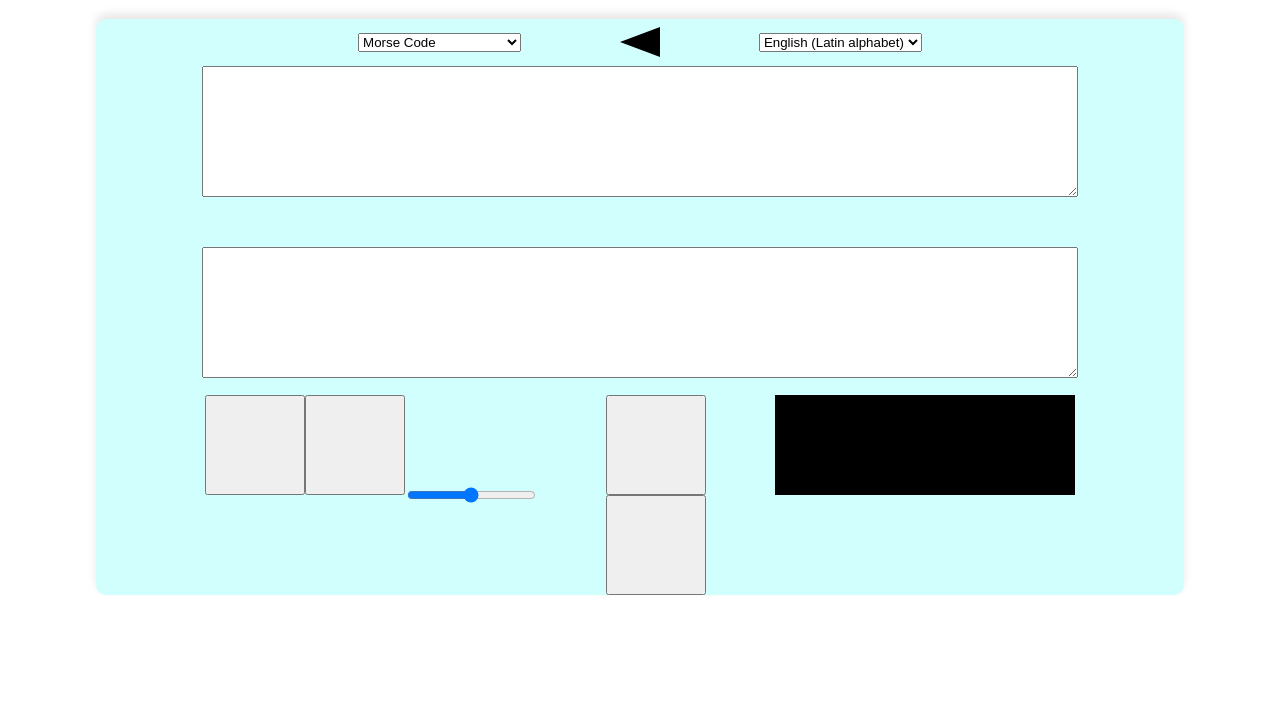
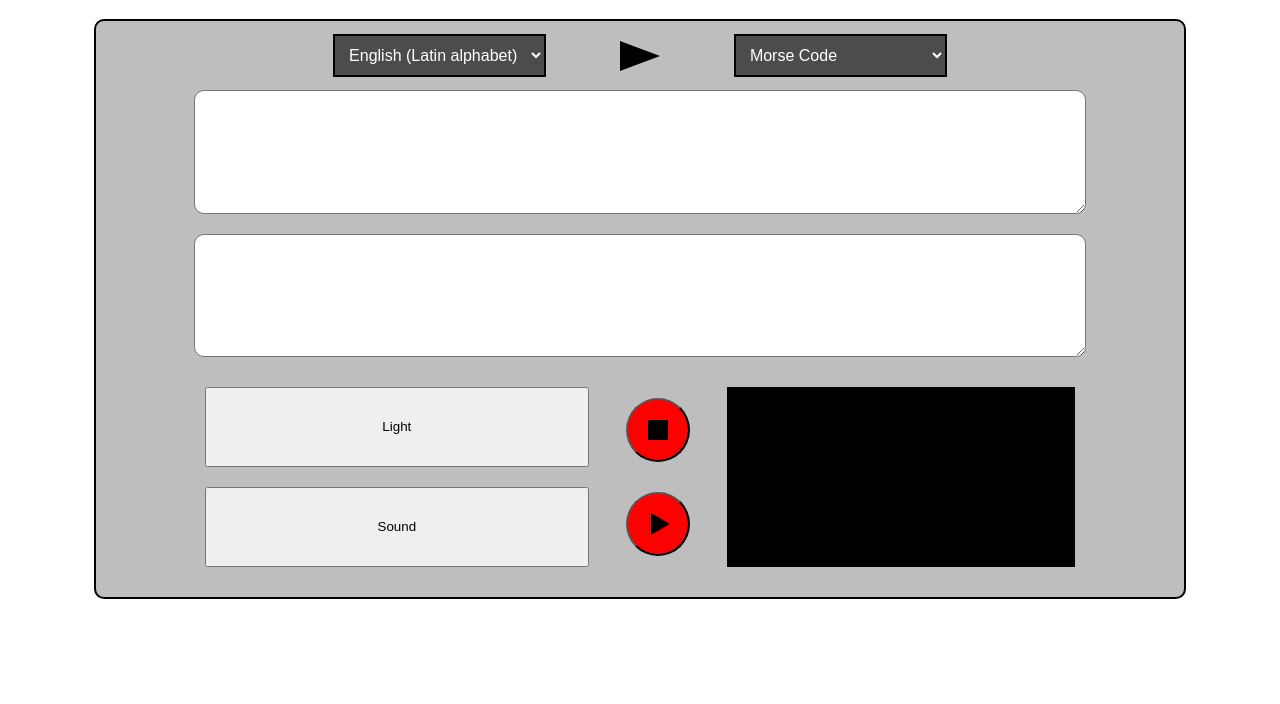
Before and after one commit to kabirt7/morse-code-translator, a website with bundled scripts: page index.html in a window 1280 px wide. Shown: the part 112-816 px from the top of the page. Built offline with nearby package versions, Linux system fonts and the light colour scheme.

Commit message:
final styling

```diff
--- a/index.html
+++ b/index.html
@@ -17,11 +17,11 @@
           id="selectInput"
           name="Input-Select"
         >
+          <option class="translator__select__option" value="latin">
+            English (Latin alphabet)
+          </option>
           <option class="translator__select__option" value="morse">
             Morse Code
-          </option>
-          <option class="translator__select__option" value="latin">
-            English (Latin alphabet)
           </option>
         </select>
         <div class="arrow"></div>
@@ -30,11 +30,11 @@
           id="selectOutput"
           name="Output-Select"
         >
+          <option class="translator__select__option" value="morse">
+            Morse Code
+          </option>
           <option class="translator__select__option" value="latin">
             English (Latin alphabet)
-          </option>
-          <option class="translator__select__option" value="morse">
-            Morse Code
           </option>
         </select>
       </header>
@@ -48,13 +48,12 @@
       </main>
       <footer class="footer">
         <section class="footer__input">
-          <button id="lightButton"></button>
-          <button id="soundButton"></button>
-          <input type="range" id="morseSpeed" />
+          <button id="lightButton">Light</button>
+          <button id="soundButton">Sound</button>
         </section>
         <section class="footer__buttons">
-          <button id="stopButton"></button>
-          <button id="playButton"></button>
+          <button id="stopButton"><div class="footer__square"></div></button>
+          <button id="playButton"><div class="footer__triangle"></div></button>
         </section>
         <section class="footer__light-output">
           <div class="box"></div>
--- /dev/null
+++ b/scripts/modules/light-and-sound-logic.js
@@ -0,0 +1,39 @@
+import * as dom from "./dom-utils.js";
+
+const mySoundDah = new Audio("../../src/sounds/dah.wav");
+const mySoundDit = new Audio("../../src/sounds/dit.wav");
+
+const delay = (ms) => new Promise((resolve) => setTimeout(resolve, ms));
+
+const playPromise = (audio) =>
+  new Promise((resolve) => {
+    audio.addEventListener("ended", resolve);
+    audio.play();
+  });
+
+export const lightAndSoundLogic = async (value) => {
+  console.log("reached light and sound logic");
+
+  for (const char of value) {
+    if (dom.sharedState.stopFlag === true) {
+      return;
+    } else {
+      if (char === "-") {
+        dom.box.style.backgroundColor = "white";
+        await delay(340);
+        dom.box.style.backgroundColor = "black";
+        await playPromise(mySoundDah);
+        await delay(170);
+      } else if (char === ".") {
+        dom.box.style.backgroundColor = "white";
+        await delay(260);
+        dom.box.style.backgroundColor = "black";
+        await playPromise(mySoundDit);
+        await delay(130);
+      } else if (char === " ") {
+        dom.box.style.backgroundColor = "black";
+        await delay(200);
+      }
+    }
+  }
+};
--- a/scripts/script.js
+++ b/scripts/script.js
@@ -4,6 +4,7 @@ import { switchText } from "./modules/select-logic.js";
 import * as dom from "./modules/dom-utils.js";
 import { lightLogic } from "./modules/light-logic.js";
 import { soundLogic } from "./modules/sound-logic.js";
+import { lightAndSoundLogic } from "./modules/light-and-sound-logic.js";
 
 dom.arrow.addEventListener("click", (event) => {
   switchText();
@@ -19,14 +20,17 @@ dom.textInput.addEventListener("keydown", (event) => {
   }, 1);
 });
 
-dom.lightButton.addEventListener("click", () => {
-  dom.lightButton.toggleAttribute("selected");
-  console.log(dom.sharedState.flag);
+dom.lightButton.addEventListener("click", (e) => {
+  e.target.toggleAttribute("selected");
+
+  e.target.classList.toggle("footer--selected-light");
 });
 
-dom.soundButton.addEventListener("click", () =>
-  dom.soundButton.toggleAttribute("selected")
-);
+dom.soundButton.addEventListener("click", (e) => {
+  e.target.toggleAttribute("selected");
+
+  e.target.classList.toggle("footer--selected-sound");
+});
 
 dom.playButton.addEventListener("click", (event) => {
   dom.sharedState.stopFlag = false;
@@ -34,8 +38,7 @@ dom.playButton.addEventListener("click", (event) => {
     dom.lightButton.hasAttribute("selected") &
     dom.soundButton.hasAttribute("selected")
   ) {
-    soundLogic(inputStr);
-    lightLogic(inputStr);
+    lightAndSoundLogic(inputStr);
     console.log("l and s");
   } else if (dom.lightButton.hasAttribute("selected")) {
     lightLogic(inputStr);
--- a/styling/styles.scss
+++ b/styling/styles.scss
@@ -1,25 +1,24 @@
+@font-face {
+  font-family: "AutumnPixel";
+  src: url("../src/AutumnPixelExtraWideRegular-6YPlv.ttf") format("truetype");
+}
+
 body {
   display: flex;
   flex-direction: column;
   align-items: center;
+  height: 100vh;
+  justify-content: flex-start;
 }
 
 .title {
-  background: rgba(
-    178,
-    255,
-    251,
-    0.3
-  ); /* Adjust the opacity for the glassy effect */
-  box-shadow: 0 -5px 10px rgba(0, 0, 0, 0.1); /* Shadow for the glassy effect */
   backdrop-filter: blur(10px);
-  border-radius: 10px;
   color: black;
-  width: 30vw;
-  height: 10vh;
+  padding: 3vh;
   display: flex;
   justify-content: center;
   align-items: center;
+  font-family: "AutumnPixel", sans-serif;
 }
 
 .translator {
@@ -28,37 +27,42 @@ body {
   align-items: center;
   height: 72vh;
   width: 85vw;
-  background: rgba(
-    105,
-    255,
-    248,
-    0.3
-  ); /* Adjust the opacity for the glassy effect */
-  box-shadow: 0 -5px 10px rgba(0, 0, 0, 0.1); /* Shadow for the glassy effect */
-  backdrop-filter: blur(10px);
-
+  border: 2px black solid;
+  background-color: rgba(190, 190, 190, 1);
   border-radius: 10px;
 
   &__header {
-    height: 10%;
+    height: 15vh;
     width: 70%;
     display: flex;
     align-items: center;
     justify-content: space-evenly;
+
+    select {
+      padding: 10px;
+      border: 2px solid black;
+      background-color: rgb(76, 76, 76);
+      color: white;
+      font-size: 16px;
+      outline: none;
+      transition: border-color 0.3s;
+    }
   }
 
   &__main {
     width: 100%;
-    height: 70%;
+    height: 80%;
     display: flex;
     flex-direction: column;
     align-items: center;
     justify-content: flex-start;
-    gap: 50px;
+    gap: 20px;
 
     &__text {
-      height: 38%;
+      padding: 10px;
+      height: 45%;
       width: 80%;
+      border-radius: 10px;
     }
   }
 }
@@ -68,9 +72,9 @@ body {
   height: 0;
   border-top: 15px solid transparent;
   border-bottom: 15px solid transparent;
-  border-right: 40px solid #000; /* Adjust the color as needed */
+  border-left: 40px solid #000;
   cursor: pointer;
-  transition: transform 0.3s ease; /* Add smooth transition effect */
+  transition: transform 0.3s ease;
 
   &__rotated {
     transform: rotate(180deg);
@@ -78,8 +82,8 @@ body {
 }
 
 .box {
-  width: 300px;
-  height: 100px;
+  width: 100%;
+  height: 100%;
   background-color: #000;
 }
 
@@ -92,14 +96,65 @@ button {
   width: 80%;
   display: flex;
   justify-content: space-between;
+  margin: 0;
+  padding-top: 30px;
+  padding-bottom: 30px;
+
+  &--selected-sound {
+    background-color: greenyellow;
+  }
+
+  &--selected-light {
+    background-color: yellow;
+  }
 
   &__input {
     display: flex;
-    flex-wrap: wrap;
+    flex-direction: column;
+
+    gap: 20px;
+
+    button {
+      width: 30vw;
+      height: 10vh;
+    }
+  }
+
+  &__triangle {
+    border-top: 11px solid transparent;
+    border-bottom: 11px solid transparent;
+    border-left: 19px solid #000;
+    margin-left: 5px;
+  }
+
+  &__square {
+    width: 2.5vh;
+    height: 2.5vh;
+    background-color: black;
   }
 
   &__buttons {
     display: flex;
     flex-direction: column;
+    justify-content: space-evenly;
+    gap: 20px;
+
+    button {
+      width: 8vh;
+      height: 8vh;
+      background-color: red;
+      border-radius: 50%;
+    }
+  }
+
+  &__light-output {
+    width: 40%;
   }
 }
+
+#stopButton,
+#playButton {
+  display: flex;
+  justify-content: center;
+  align-items: center;
+}
```
Also changed, not shown: src/AutumnPixelExtraWideRegular-6YPlv.ttf (added), styling/styles.css.
